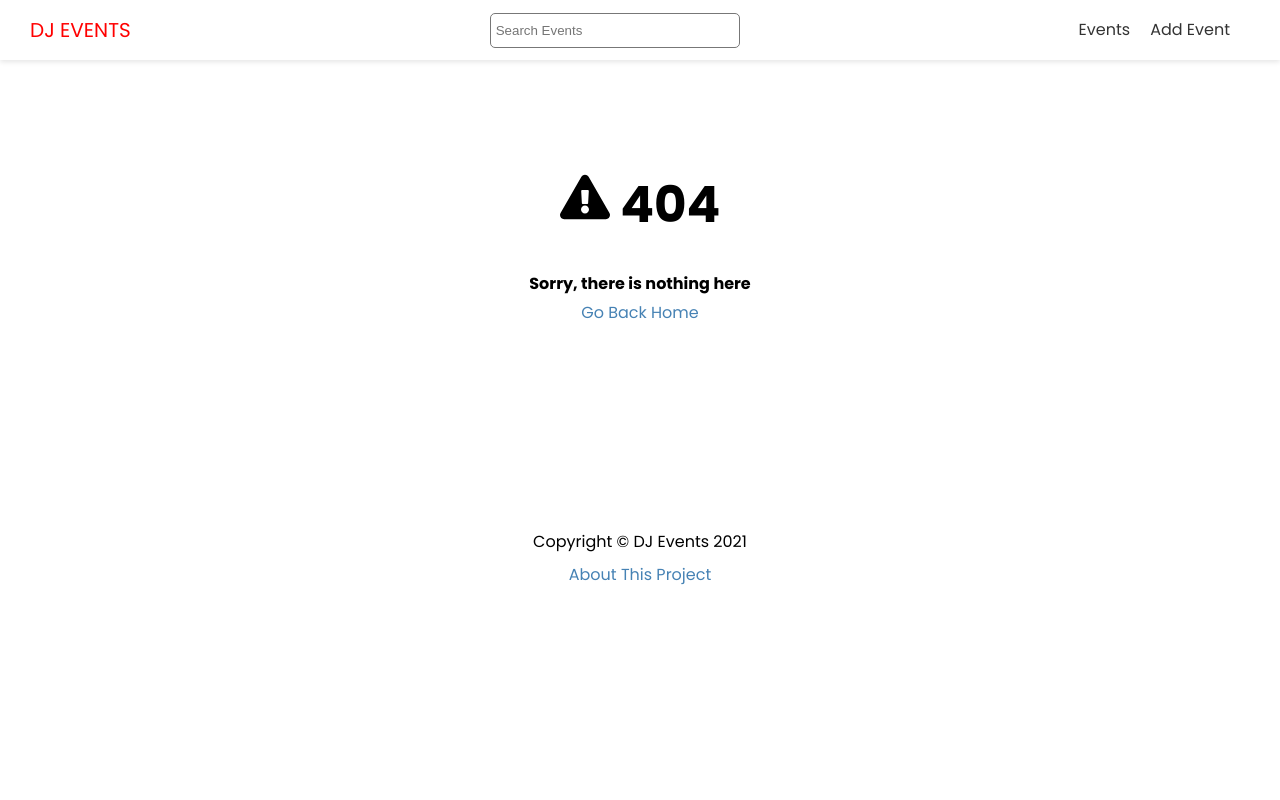
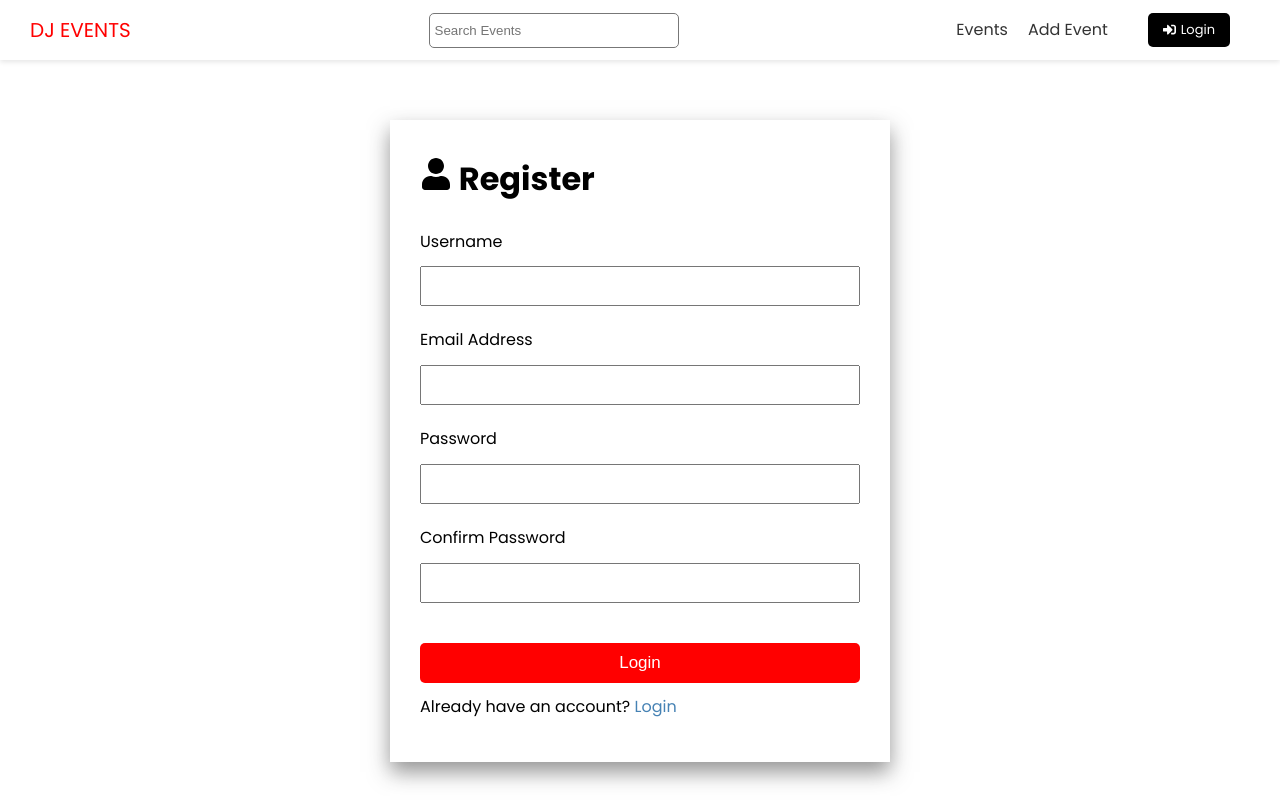
Before and after one commit to Ar8official/Meetups, a Next.js app: page /account/register in a window 1280 px wide. Before the commit this address had no page. Shown: the top 800 px of the page. Built offline with nearby package versions, Linux system fonts and the light colour scheme.

Commit message:
Register and login forms

```diff
--- a/components/Header.js
+++ b/components/Header.js
@@ -1,3 +1,4 @@
+import { FaSignInAlt, FaSignOutAlt } from 'react-icons/fa'
 import Link from 'next/link'
 import Search from './Search'
 import styles from '@/styles/Header.module.css'
@@ -25,6 +26,13 @@
               <a>Add Event</a>
             </Link>
           </li>
+          <li>
+            <Link href='/account/login'>
+              <a className='btn-secondary btn-icon'>
+                <FaSignInAlt /> Login
+              </a>
+            </Link>
+          </li>
         </ul>
       </nav>
     </header>
--- /dev/null
+++ b/pages/account/register.js
@@ -0,0 +1,80 @@
+import { FaUser } from 'react-icons/fa'
+import { ToastContainer, toast } from 'react-toastify'
+import 'react-toastify/dist/ReactToastify.css'
+import { useState, useEffect, useContext } from 'react'
+import Link from 'next/link'
+import Layout from '@/components/Layout'
+import styles from '@/styles/AuthForm.module.css'
+
+export default function RegisterPage() {
+  const [username, setUsername] = useState('')
+  const [email, setEmail] = useState('')
+  const [password, setPassword] = useState('')
+  const [passwordConfirm, setPasswordConfirm] = useState('')
+
+  const handleSubmit = (e) => {
+    e.preventDefault()
+
+    if (password !== passwordConfirm) {
+      toast.error('Passwords do not match!')
+      return
+    }
+
+    console.log({ username, email, password })
+  }
+
+  return (
+    <Layout title='User Registration'>
+      <div className={styles.auth}>
+        <h1>
+          <FaUser /> Register
+        </h1>
+        <ToastContainer />
+        <form onSubmit={handleSubmit}>
+          <div>
+            <label htmlFor='username'>Username</label>
+            <input
+              type='text'
+              id='username'
+              value={username}
+              onChange={(e) => setUsername(e.target.value)}
+            />
+          </div>
+          <div>
+            <label htmlFor='email'>Email Address</label>
+            <input
+              type='email'
+              id='email'
+              value={email}
+              onChange={(e) => setEmail(e.target.value)}
+            />
+          </div>
+          <div>
+            <label htmlFor='password'>Password</label>
+            <input
+              type='password'
+              id='password'
+              value={password}
+              onChange={(e) => setPassword(e.target.value)}
+            />
+          </div>
+          <div>
+            <label htmlFor='passwordConfirm'>Confirm Password</label>
+            <input
+              type='password'
+              id='passwordConfirm'
+              value={passwordConfirm}
+              onChange={(e) => setPasswordConfirm(e.target.value)}
+            />
+          </div>
+
+          <input type='submit' value='Login' className='btn' />
+        </form>
+
+        <p>
+          Already have an account? <Link href='/account/login'>Login</Link>
+        </p>
+      </div>
+    </Layout>
+  )
+}
--- /dev/null
+++ b/styles/AuthForm.module.css
@@ -0,0 +1,31 @@
+.auth {
+  max-width: 500px;
+  margin: auto;
+  padding: 30px;
+  box-shadow: 0px 10px 20px 0px rgba(50, 50, 50, 0.52);
+}
+
+.auth label {
+  display: block;
+  margin-bottom: 10px;
+}
+
+.auth input[type='text'],
+.auth input[type='email'],
+.auth input[type='password'] {
+  display: block;
+  width: 100%;
+  height: 40px;
+  padding: 5px;
+  font-size: 18px;
+}
+
+.auth input[type='submit'] {
+  margin-top: 20px;
+  width: 100%;
+  font-size: 17px;
+}
+
+.auth div {
+  margin-bottom: 20px;
+}
```
Also changed, not shown: pages/account/login.js (added, +54 -0 lines).
